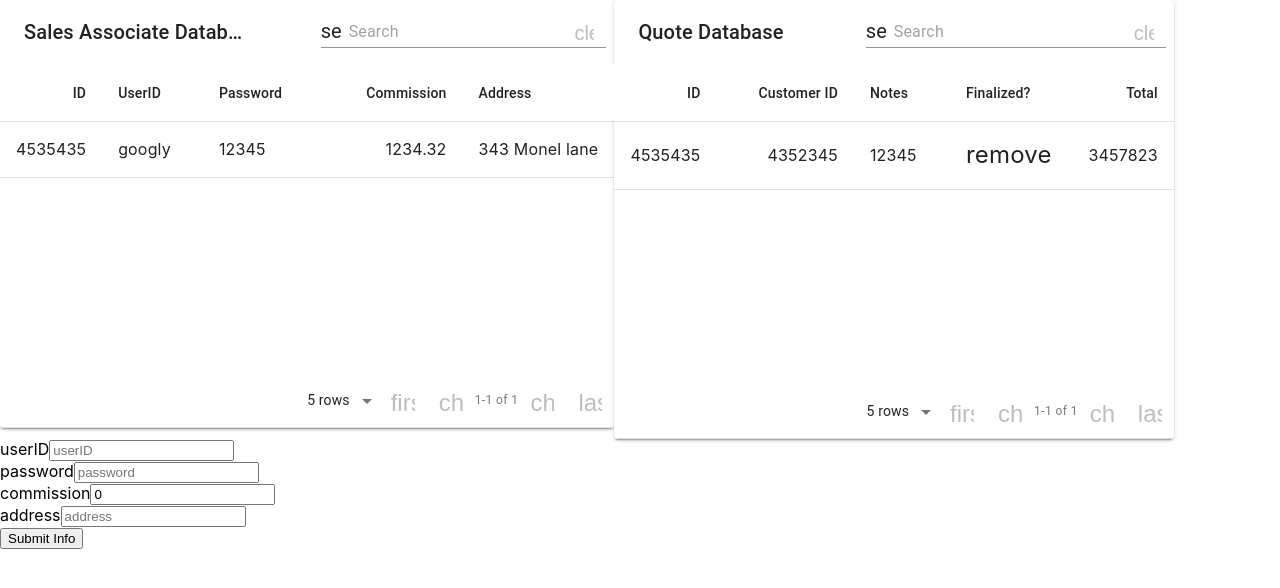
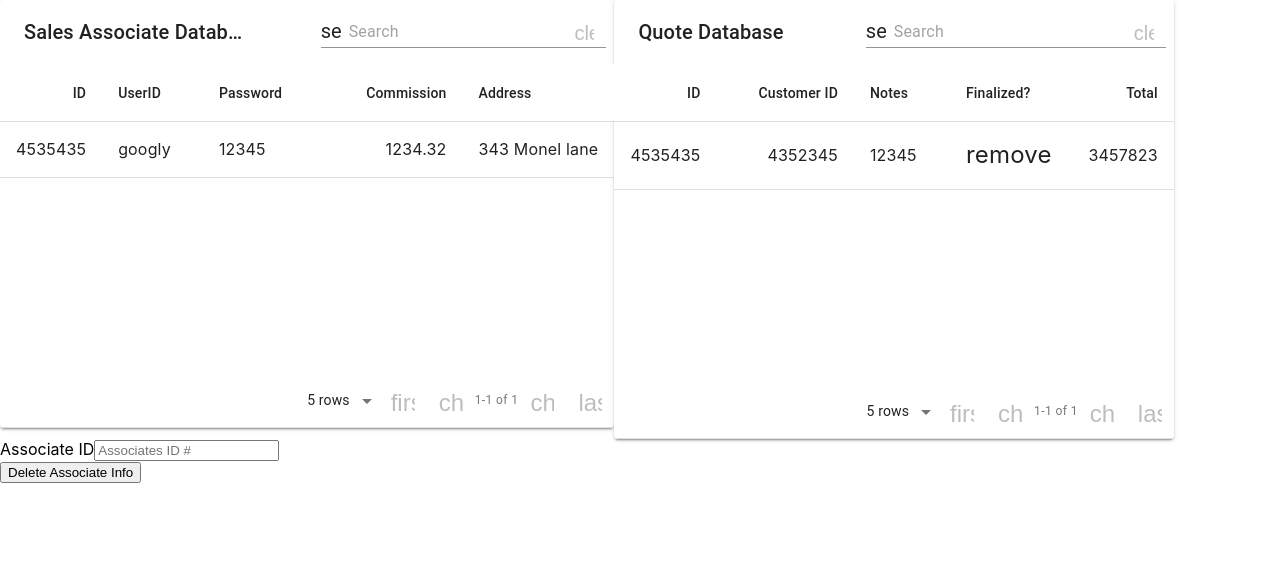
Before and after one commit to DustinBingham96/QuoteSystem, a React (Create React App) app in the folder quote_frontend/: page / in a window 1280 px wide. Shown: the top 588 px of the page. Built offline with nearby package versions, Linux system fonts and the light colour scheme.

Commit message:
added DeleteAssocForm which will get the ID num of the user youwant to remove from sales DB

```diff
--- /dev/null
+++ b/quote_frontend/src/components/DeleteAssocForm.js
@@ -0,0 +1,46 @@
+import React from "react";
+import axios from "axios";
+
+class DeleteAssocForm extends React.Component {
+    constructor(props){
+        super(props);
+        this.state = {ID: 0};
+
+        this.handleChange = this.handleChange.bind(this);
+        this.handleSubmit = this.handleSubmit.bind(this);
+    }
+
+    handleChange(event) {
+        this.setState({
+            [event.target.name] : event.target.value
+        })
+      }
+
+    handleSubmit(event) {
+        const {id} = this.state;
+        const url = 'http://localhost/deleteassoc.php';
+        const form = new FormData();
+        form.append('id', id);
+        axios.post(url,form).then(function(response){
+            console.log(response);
+        })
+        event.preventDefault();
+        alert('Associate with ID number: ' + id + 'was deleted');
+    }
+
+    render() {
+        return(
+            <form onSubmit={this.handleSubmit}>
+                <div>
+                    <label htmlFor='ID'>Associate ID</label>
+                    <input name='id' placeholder='Associates ID #' value={this.state.id} onChange={this.handleChange} />
+                </div>
+                <div>
+                    <button>Delete Associate Info</button>
+                </div>
+            </form>
+        );
+    }
+}
+
+export default DeleteAssocForm;
--- a/quote_frontend/src/components/NewAssocForm.js
+++ b/quote_frontend/src/components/NewAssocForm.js
@@ -22,7 +22,7 @@ class NewAssocForm extends React.Component {
 
   handleSubmit(event) {
     const {userID, password, commission, address} = this.state;
-    const url = 'http://localhost/test.php';
+    const url = 'http://localhost/addassoc.php';
     const form = new FormData();
     form.append('id', userID);
     form.append('pass', password);
--- a/quote_frontend/src/pages/HomePage.js
+++ b/quote_frontend/src/pages/HomePage.js
@@ -4,6 +4,7 @@ import QuoteTable from '../components/QuoteTable';
 import SalesAssocTable from '../components/SalesAssocTable';
 import Grid from '@material-ui/core/Grid'
 import NewAssocForm from '../components/NewAssocForm';
+import DeleteAssocForm from '../components/DeleteAssocForm';
 
 function HomePage() {
     return (
@@ -17,7 +18,7 @@ function HomePage() {
                         <QuoteTable />
                     </Grid>
                     <Grid item>
-                        <NewAssocForm />
+                        <DeleteAssocForm />
                     </Grid>
                 </Grid>
         </div>
```
